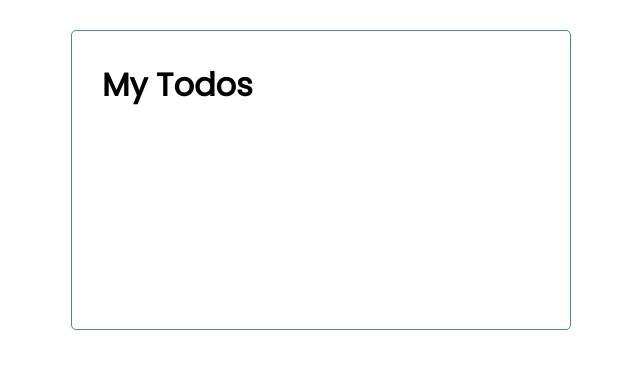
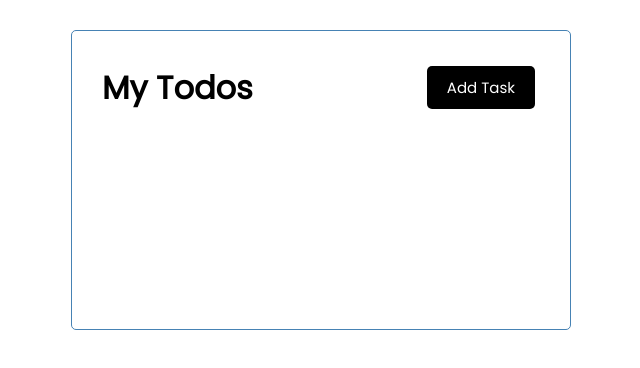
Before and after one commit to YugenFox/react-my-todos-app, a React (Create React App) app: page / in a window 1280 px wide. Shown: the top 368 px of the page, without its empty margins (319-959 px from the left). Built offline with nearby package versions, Linux system fonts and the light colour scheme.

Commit message:
tasks useState made, about to add to tasks & task

```diff
--- a/src/App.js
+++ b/src/App.js
@@ -1,9 +1,35 @@
+import { useState } from 'react';
 import './index.css'
+import Header from './components/Header'
+
 
 function App() {
+  //states
+  const [tasks,setTasks] = useState([
+    {
+      id: 1,
+      title: 'Wake up',
+      date: 'Jan 23rd',
+      reminder: true,
+    },
+    {
+      id: 2,
+      title: 'Eat',
+      date: 'Jan 23rd',
+      reminder: true,
+    },
+    {
+      id: 3,
+      title: 'Code',
+      date: 'Jan 23rd',
+      reminder: false,
+    },
+  ])
+
+
   return (
     <div className="container">
-    <h1>My Todos</h1>
+    <Header />
     </div>
   );
 }
--- /dev/null
+++ b/src/components/Header.js
@@ -0,0 +1,22 @@
+import PropTypes from 'prop-types'
+
+const Header = ({title}) => {
+  return (
+    <div className='header'>
+      <h1>{title}</h1>
+      <button className='btn'>Add Task</button>
+    </div>
+  )
+}
+
+// Prop Types
+Header.propTypes = {
+  title: PropTypes.string,
+}
+//Prop Defaults
+Header.defaultProps = {
+  title: "My Todos",
+}
+
+
+export default Header
```
Also changed, not shown: src/components/Task.js (added, +8 -0 lines), src/components/Tasks.js (added, +8 -0 lines).
